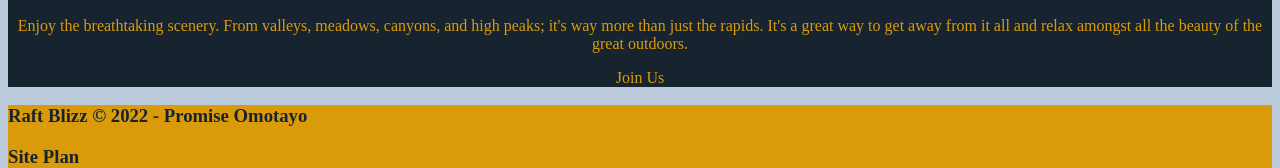
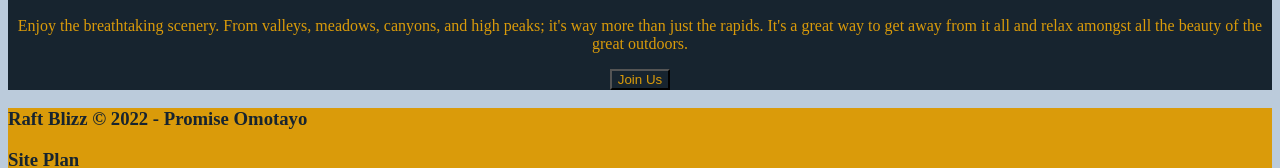
Before and after one commit to Prodigy-kun/wdd130, a plain HTML site: page wwr/index.html in a window 1280 px wide. Shown: the part 3633-3801 px from the top of the page. Drawn offline with Linux system fonts and the light colour scheme.

Commit message:
added a button

```diff
--- a/wwr/index.html
+++ b/wwr/index.html
@@ -61,7 +61,7 @@
             <section class = 'msg'>
                 <h2>More Than The Thrill</h2>
                 <p>Enjoy the breathtaking scenery. From valleys, meadows, canyons, and high peaks; it's way more than just the rapids. It's a great way to get away from it all and relax amongst all the beauty of the great outdoors. </p>
-                <a class="join" href="rivers.html">Join Us</a>
+               <a href="rivers.html"><button class="join" >Join Us</button></a>
             </section>
             <footer>
                 <h3>Raft Blizz &copy; 2022 - Promise Omotayo</h3>
```
